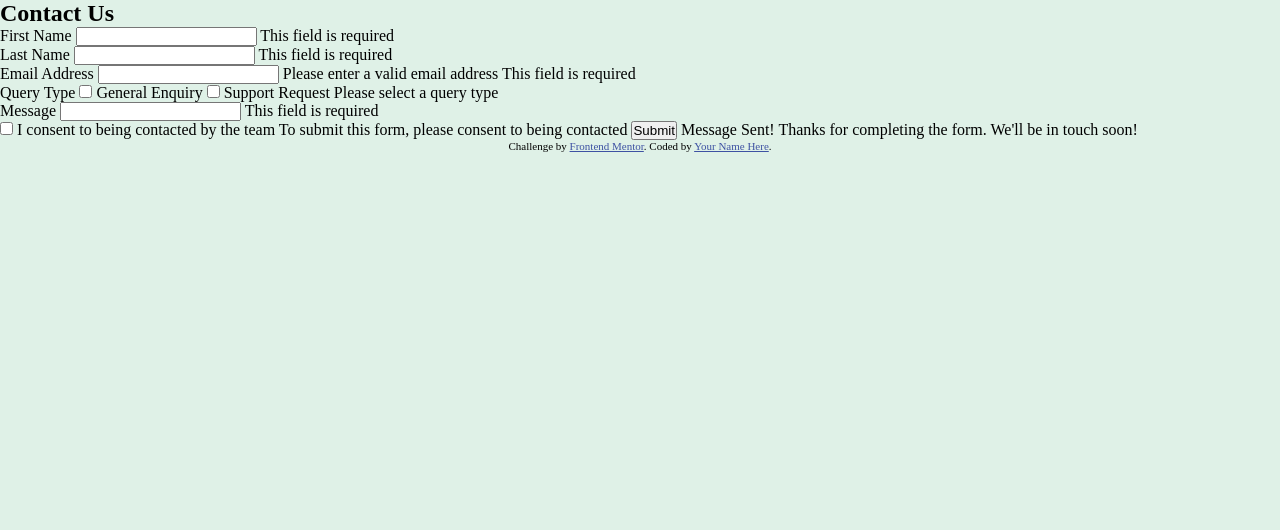
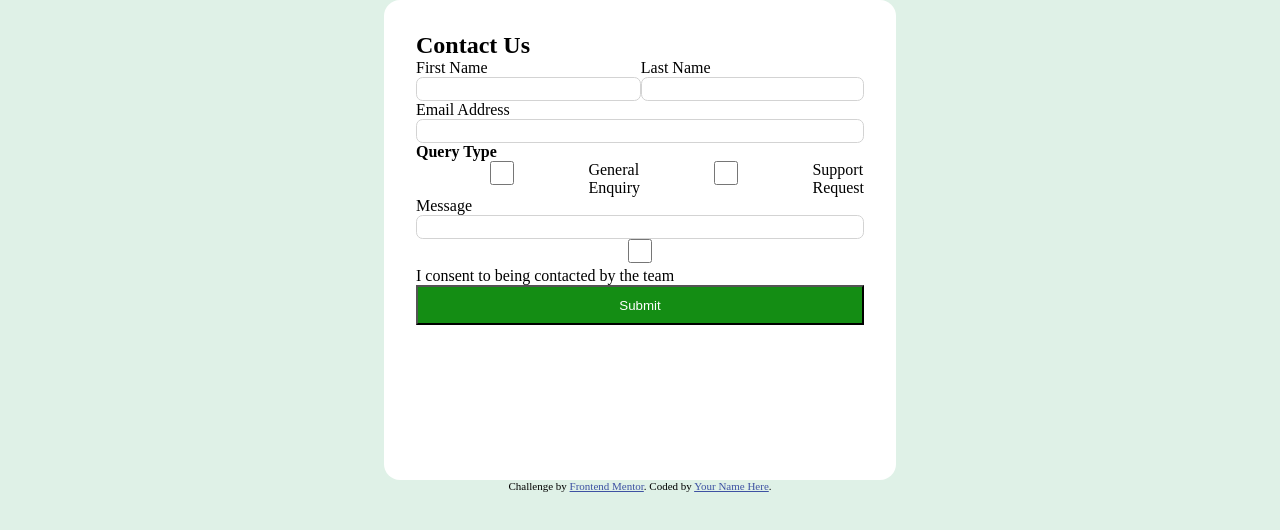
Before and after one commit to Gabriella077/site, a plain HTML site: page index.html in a window 1280 px wide. Drawn offline with Linux system fonts and the light colour scheme.

Commit message:
Add files via upload

```diff
--- a/index.html
+++ b/index.html
@@ -15,53 +15,56 @@
   </style>
 </head>
 <body>
-<section>
- <h1>Contact Us</h1>
+<section class="formulario">
+
 
  <form>
+   <h1>Contact Us</h1>
   <div class="campoNome">
     <div class="primeiroNome">
   <label for="">First Name</label>
   <input type="text">
-  This field is required
+
 </div>
 <div class="sobrenome">
  <label for="">Last Name</label>
  <input type="text">
-  This field is required
+
+</div>
 </div>
 <div class="campoemail">
   <label for="">Email Address</label>
   <input type="text">
-  Please enter a valid email address
-  This field is required
-  <form>
+
+
+
 </div>
+  <h4 for="">Query Type</h4>
+<div class="campodeselecao">
 
-<div class="campodeselecao">
-  <label for="">Query Type</label>
  <input type="checkbox" name="">
  <label for="">General Enquiry</label>
  <input type="checkbox" name="">
  <label for="">Support Request</label>
-  Please select a query type
+
 </div>
 <div class="campomensagem">
  <label for="">Message</label>
  <input type="text" name="" id="">
-  This field is required
+
 </div>
   <input type="checkbox">
-  <label for="">I consent to being contacted by the team</label>
-  To submit this form, please consent to being contacted
+  <label for="">I consent to being contacted by the team
+
+  </label><br>
+
 
   <button> Submit</button>
 
 
-  Message Sent!
-  Thanks for completing the form. We'll be in touch soon!
+
 </form>
-</section class="formulario">
+</section >
   <div class="attribution">
     Challenge by <a href="https://www.frontendmentor.io?ref=challenge">Frontend Mentor</a>.
     Coded by <a href="#">Your Name Here</a>.
--- a/style.css
+++ b/style.css
@@ -6,3 +6,33 @@
 body{
     background-color: hsl(148, 38%, 91%);
 }
+.formulario{
+    display: flex;
+    justify-content: center;
+    align-items: center;
+
+}
+ form{
+    background-color: white;
+    height: 60vh;
+    width: 40vw;
+    border-radius: 1em;
+    padding: 2em;
+
+}
+.campoNome,.campodeselecao {
+    display: flex;
+
+}
+input{
+    width: 100%;
+    height: 3vh;
+    border-radius: 0.5em;
+    border: 1px solid lightgrey;
+}
+button{
+    width: 100%;
+    height: 5vh;
+    background-color: rgb(20, 141, 20);
+    color: white;
+}
```
